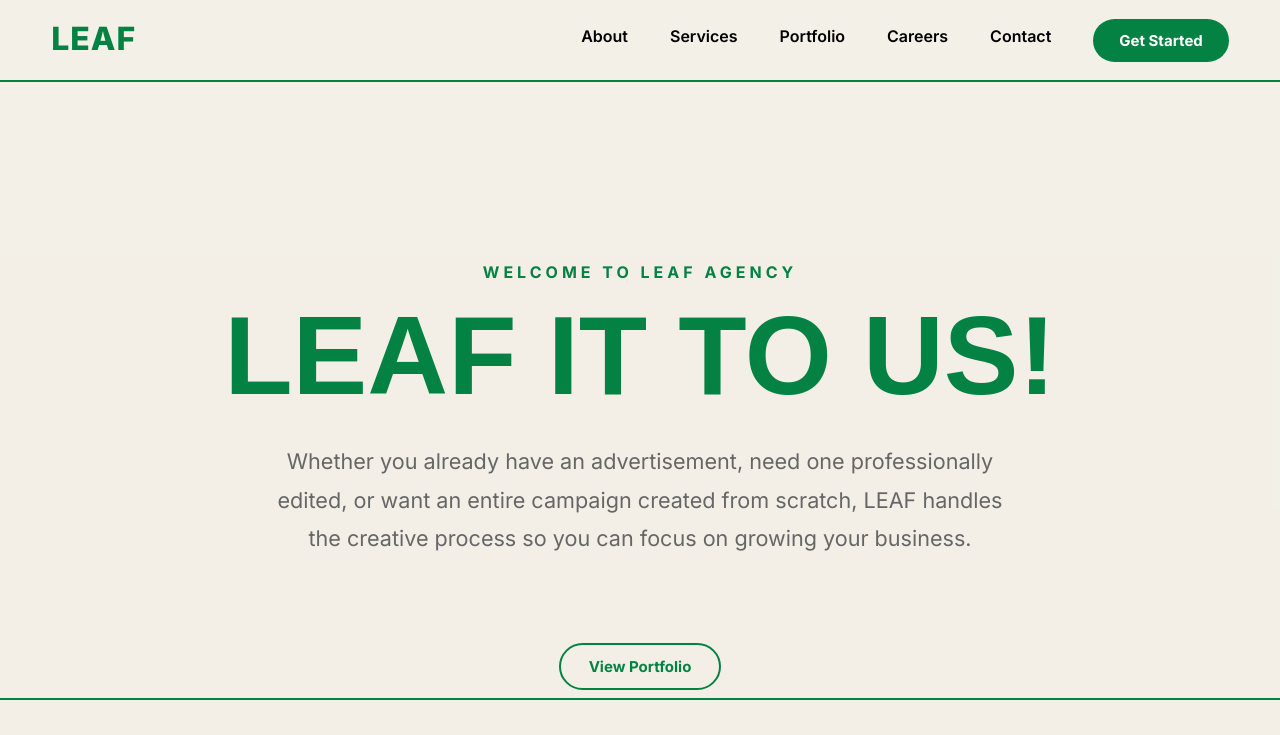
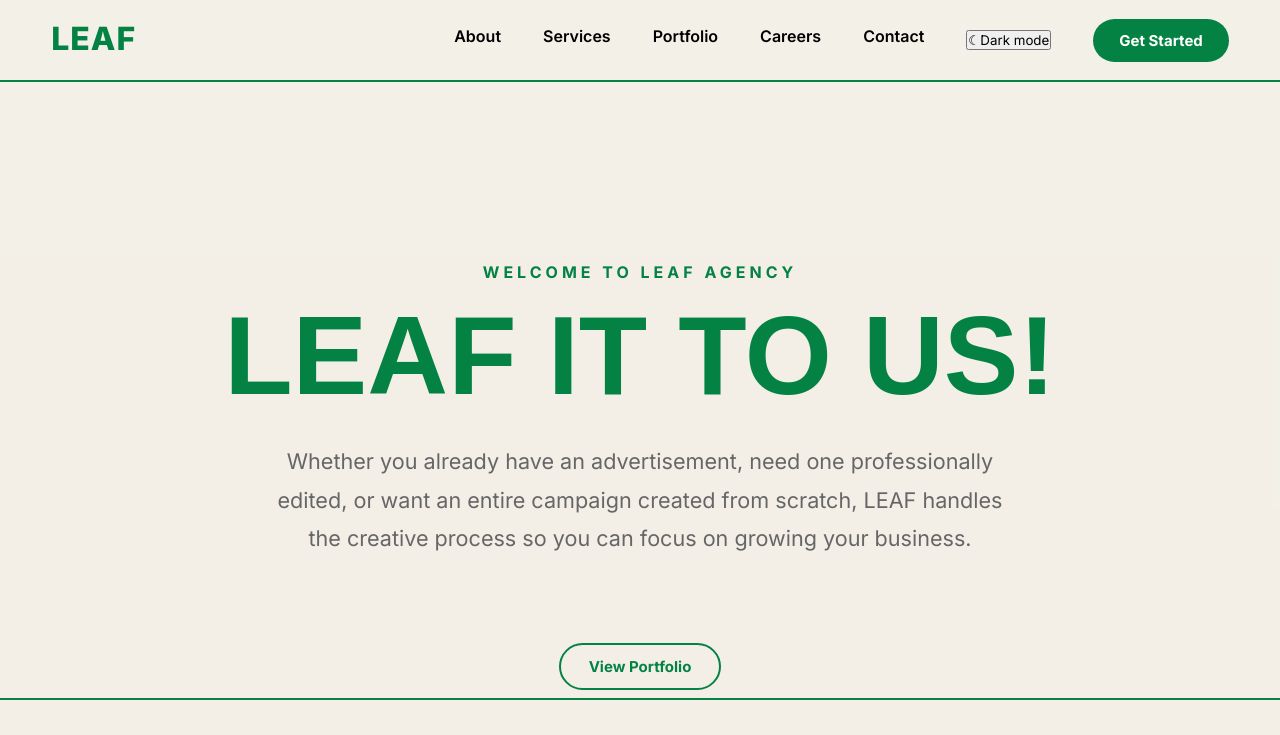
Before and after one commit to TheLeafAgency/The-LEAF-Agency, a Next.js app: page / in a window 1280 px wide. Shown: the top 735 px of the page. Built offline with nearby package versions, Linux system fonts and the light colour scheme.

Commit message:
Add theme toggle to main navigation

```diff
--- a/components/Navbar.tsx
+++ b/components/Navbar.tsx
@@ -1,3 +1,5 @@
+import ThemeToggle from "@/components/ThemeToggle";
+
 const serviceLinks = [
   ["Marketing", "/services#marketing"],
   ["Filming", "/services#filming"],
@@ -75,6 +77,7 @@ export default function Navbar() {
           <a href="/portfolio" className="nav-link">Portfolio</a>
           <a href="/careers" className="nav-link">Careers</a>
           <a href="/#contact" className="nav-link">Contact</a>
+          <ThemeToggle />
           <a
             href="/get-started"
             className="hero-button primary-btn"
@@ -103,6 +106,7 @@ export default function Navbar() {
             <a href="/portfolio">Portfolio</a>
             <a href="/careers">Careers</a>
             <a href="/#contact">Contact</a>
+            <ThemeToggle />
             <a href="/get-started" className="mobile-nav-cta">Get Started</a>
           </nav>
         </details>
```
